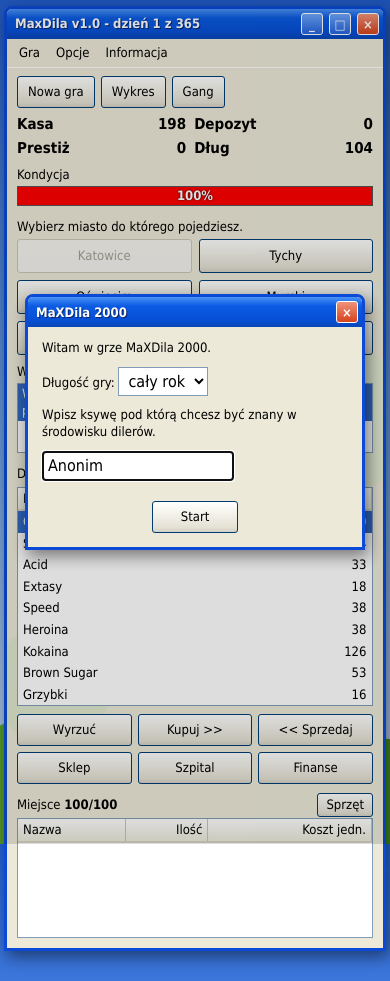
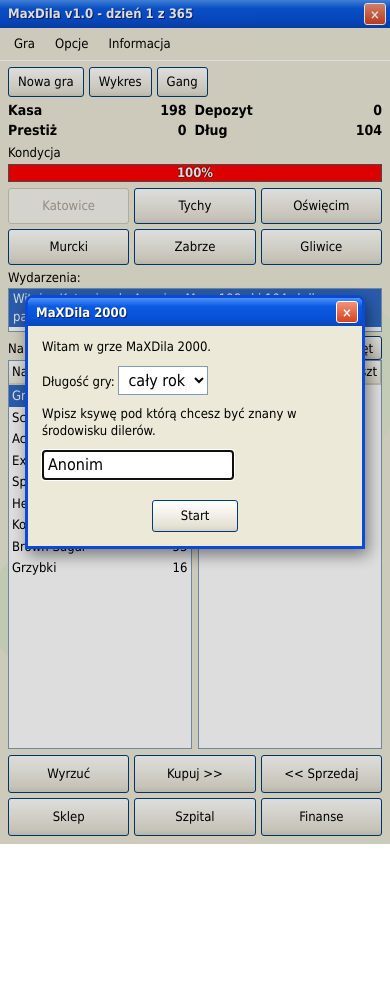
Before and after one commit to kamilbrzakala/maxdila-2000, a plain HTML site: page index.html in a window 390 px wide. After the commit the page ends 844 px from the top, so only its background shows below. Drawn offline with Linux system fonts and the light colour scheme.

Commit message:
Pełnoekranowy układ na telefony
Co-Authored-By: Claude Opus 5.5 <noreply@anthropic.com>
Claude-Session: https://claude.ai/code/session_018AMFCSGuRN1tZteSXJshf1

```diff
--- a/index.html
+++ b/index.html
@@ -79,14 +79,34 @@ input[type=number]{width:110px}
 .cv canvas{position:absolute;inset:0;width:100%;height:100%}
 .chtop{display:flex;gap:8px;flex-wrap:wrap;margin-bottom:8px;align-items:center}
 ol.hs{margin:0;padding-left:22px}ol.hs li{padding:2px 0}
+.mob{display:none}
 @media(max-width:600px){
- body{padding:6px 4px 30px}
- .top{grid-template-columns:1fr}
- .bottom{grid-template-columns:1fr}
- .mid{padding-top:0;display:grid;grid-template-columns:repeat(3,1fr)}
- .lst{height:auto;max-height:260px;min-height:120px}
+ body{padding:0;display:block;min-height:100dvh}
+ .win{width:100%;height:100vh;height:100dvh;border:0;border-radius:0;box-shadow:none;display:flex;flex-direction:column}
+ .tb{border-radius:0;padding:3px 4px 3px 8px}
+ .tb button:not(.x){display:none}
+ .menu .m{padding:6px 10px}
+ .body{flex:1;min-height:0;display:flex;flex-direction:column;padding:6px 8px 8px;overflow:auto}
+ .tools{margin-bottom:4px;gap:5px}.tools .b{min-height:30px;padding:2px 9px}
+ .tools .cr{display:none}
+ .top{grid-template-columns:1fr;gap:6px}
+ .stats{font-size:14px;gap:2px 8px}
+ .lbl{margin:4px 0 2px}
+ .bar{height:18px}.bar span{line-height:16px}
+ .hint{display:none}
+ #cities{grid-template-columns:repeat(3,1fr);gap:5px}
+ #cities .b{min-height:36px;padding:2px 4px}
+ #log{height:44px;margin-bottom:4px}
+ .bottom{flex:1;min-height:230px;grid-template-columns:1fr 1fr;grid-template-rows:minmax(0,1fr) auto;gap:6px;align-items:stretch}
+ .bottom>div:not(.mid){display:flex;flex-direction:column;min-height:0}
+ .bottom .mid{grid-column:1/-1;grid-row:2;padding-top:0;display:grid;grid-template-columns:repeat(3,1fr);gap:5px}
+ .mid .b{min-height:38px}
+ .lst{flex:1;height:auto;min-height:90px}
+ .hd{font-size:13px;min-height:24px}
+ td,th{padding:2px 3px}
  .shop{grid-template-columns:1fr}
- .tools .cr{display:none}
+ .ov{padding:6px}
+ .dsk{display:none}.mob{display:inline}
 }
 @media(prefers-reduced-motion:reduce){.bar i{transition:none}}
 </style></head>
@@ -110,9 +130,9 @@ ol.hs{margin:0;padding-left:22px}ol.hs li{padding:2px 0}
   <div class="lbl">Wydarzenia:</div>
   <div class="box" id="log" aria-live="polite"></div>
   <div class="bottom">
-   <div><div class="hd">Dostępne na rynku narkotyki</div><div class="box lst"><table><thead><tr><th>Nazwa</th><th class="n">Cena</th></tr></thead><tbody id="mk"></tbody></table></div></div>
+   <div><div class="hd"><span class="dsk">Dostępne na rynku narkotyki</span><span class="mob">Na rynku</span></div><div class="box lst"><table><thead><tr><th>Nazwa</th><th class="n">Cena</th></tr></thead><tbody id="mk"></tbody></table></div></div>
    <div class="mid"><button class="b" data-a="drop">Wyrzuć</button><button class="b" data-a="buy">Kupuj &gt;&gt;</button><button class="b" data-a="sell">&lt;&lt; Sprzedaj</button><button class="b" data-a="shop">Sklep</button><button class="b" data-a="hosp">Szpital</button><button class="b" data-a="fin">Finanse</button></div>
-   <div><div class="hd"><span>Miejsce <b id="space"></b></span><button class="b" data-a="eq">Sprzęt</button></div><div class="box lst"><table><thead><tr><th>Nazwa</th><th class="n">Ilość</th><th class="n">Koszt jedn.</th></tr></thead><tbody id="inv"></tbody></table></div></div>
+   <div><div class="hd"><span>Miejsce <b id="space"></b></span><button class="b" data-a="eq">Sprzęt</button></div><div class="box lst"><table><thead><tr><th>Nazwa</th><th class="n">Ilość</th><th class="n">Koszt</th></tr></thead><tbody id="inv"></tbody></table></div></div>
   </div>
  </div>
 </div>
```
